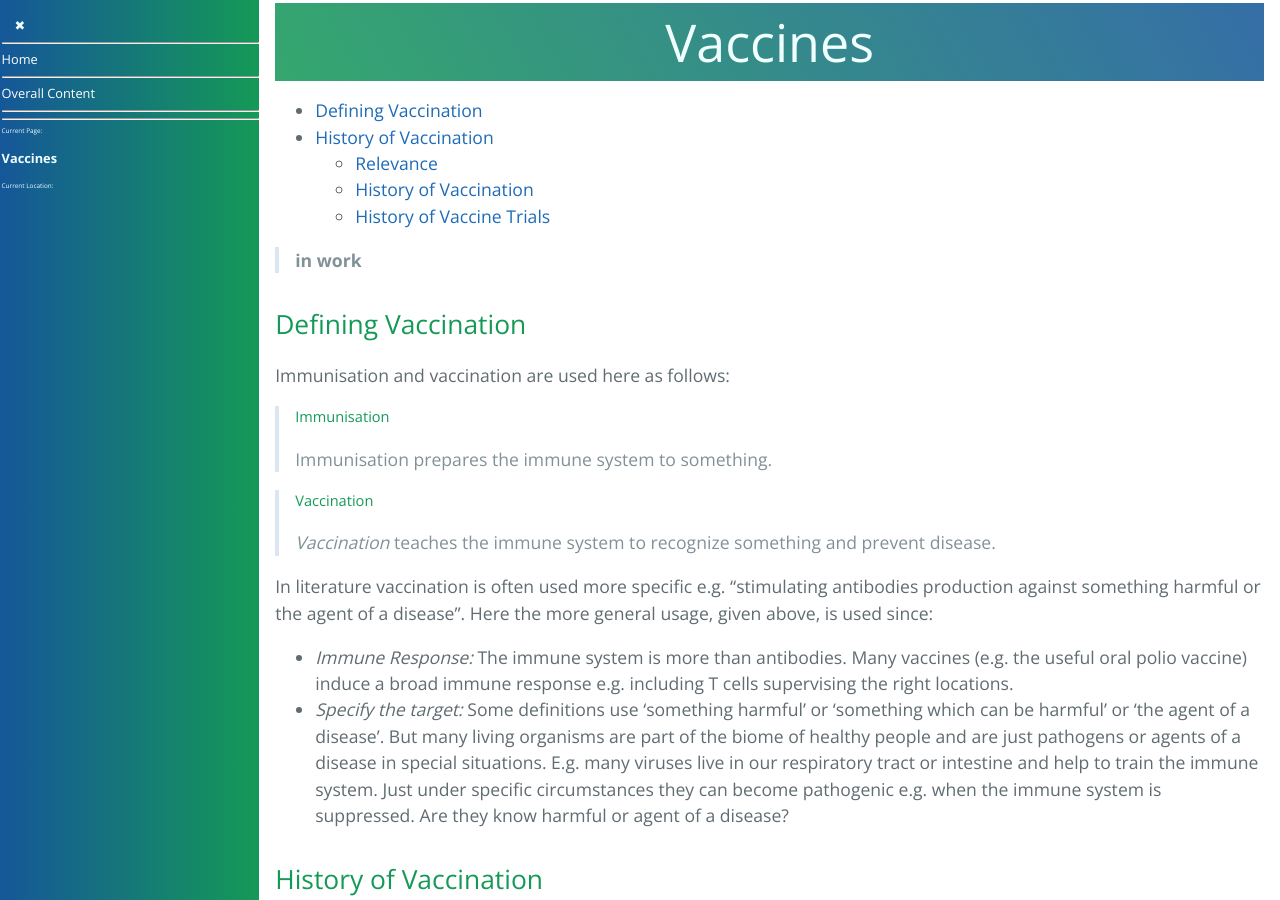
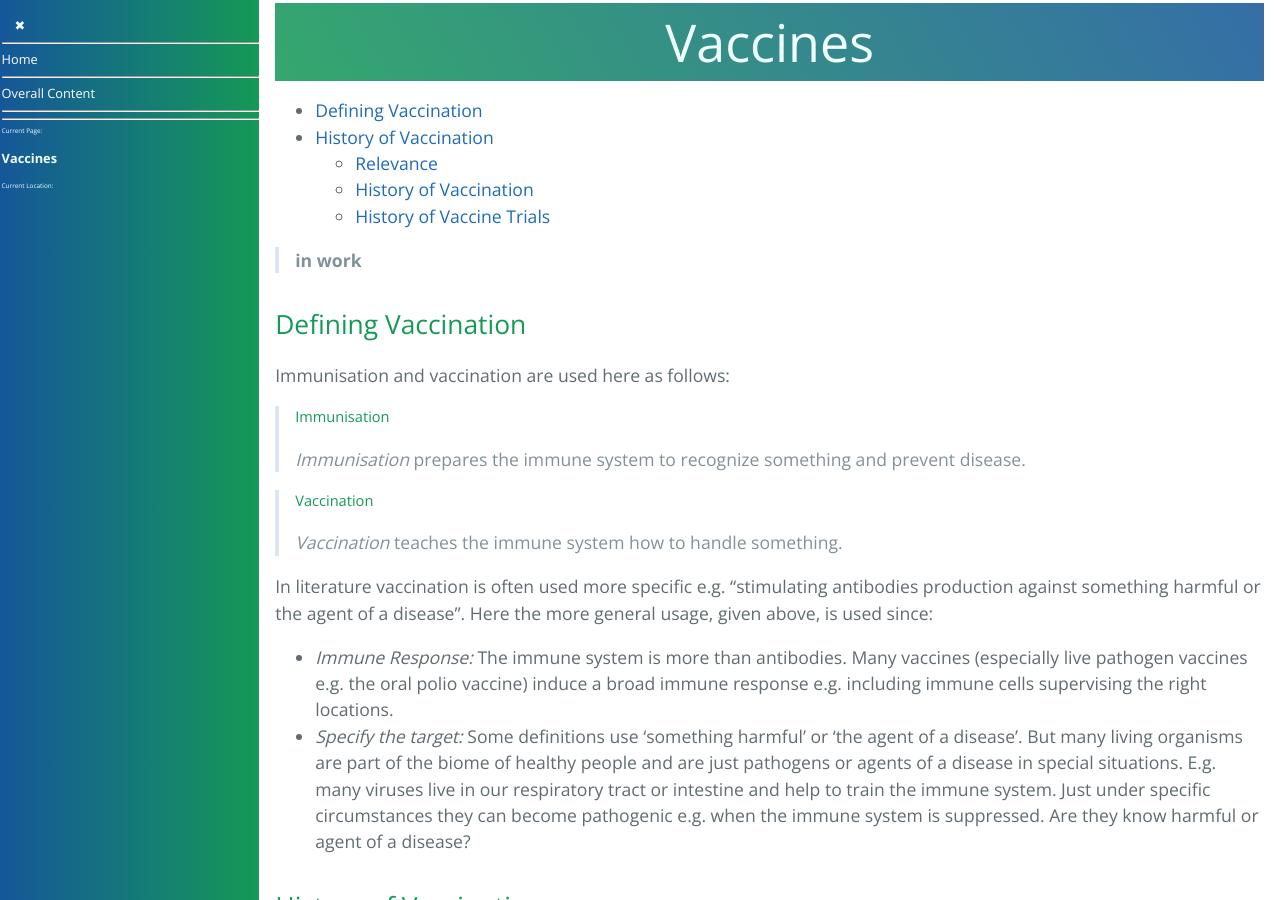
Before and after one commit to forestgrape/coronavirus, a Jekyll site: the page built from 10_vaccines/vaccines.md, in a window 1280 px wide and 900 px high. Built offline with Jekyll 4.4.1, drawn with Linux system fonts in a browser that asks for light colours; our own code applies the rules of GitHub Pages for plain Markdown files.

Commit message:
changed defintion of immunisation and vaccination

```diff
--- a/10_vaccines/vaccines.md
+++ b/10_vaccines/vaccines.md
@@ -12,14 +12,14 @@
 Immunisation and vaccination are used here as follows:
 
 > ##### Immunisation
-> Immunisation prepares the immune system to something.
+> *Immunisation* prepares the immune system to recognize something and prevent disease.
 
 > ##### Vaccination
-> *Vaccination* teaches the immune system to recognize something and prevent disease.
+> *Vaccination* teaches the immune system how to handle something.
 
 In literature vaccination is often used more specific e.g. "stimulating antibodies production against something harmful or the agent of a disease". Here the more general usage, given above, is used since:
-* _Immune Response:_ The immune system is more than antibodies. Many vaccines (e.g. the useful oral polio vaccine) induce a broad immune response e.g. including T cells supervising the right locations.
-* _Specify the target:_ Some definitions use 'something harmful' or 'something which can be harmful' or 'the agent of a disease'. But many living organisms are part of the biome of healthy people and are just pathogens or agents of a disease in special situations. E.g. many viruses live in our respiratory tract or intestine and help to train the immune system. Just under specific circumstances they can become pathogenic e.g. when the immune system is suppressed. Are they know harmful or agent of a disease?
+* _Immune Response:_ The immune system is more than antibodies. Many vaccines (especially live pathogen vaccines e.g. the oral polio vaccine) induce a broad immune response e.g. including immune cells supervising the right locations.
+* _Specify the target:_ Some definitions use 'something harmful' or 'the agent of a disease'. But many living organisms are part of the biome of healthy people and are just pathogens or agents of a disease in special situations. E.g. many viruses live in our respiratory tract or intestine and help to train the immune system. Just under specific circumstances they can become pathogenic e.g. when the immune system is suppressed. Are they know harmful or agent of a disease?
 
 
 
```
